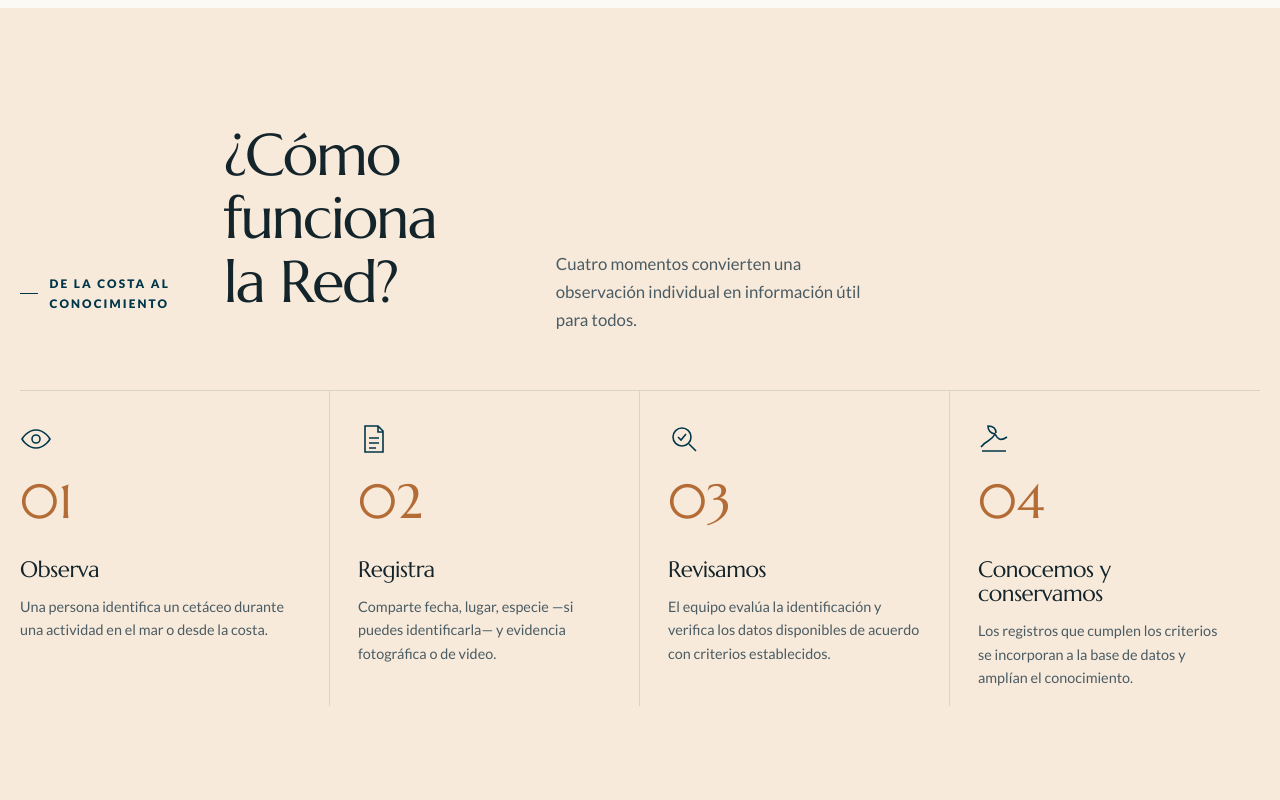
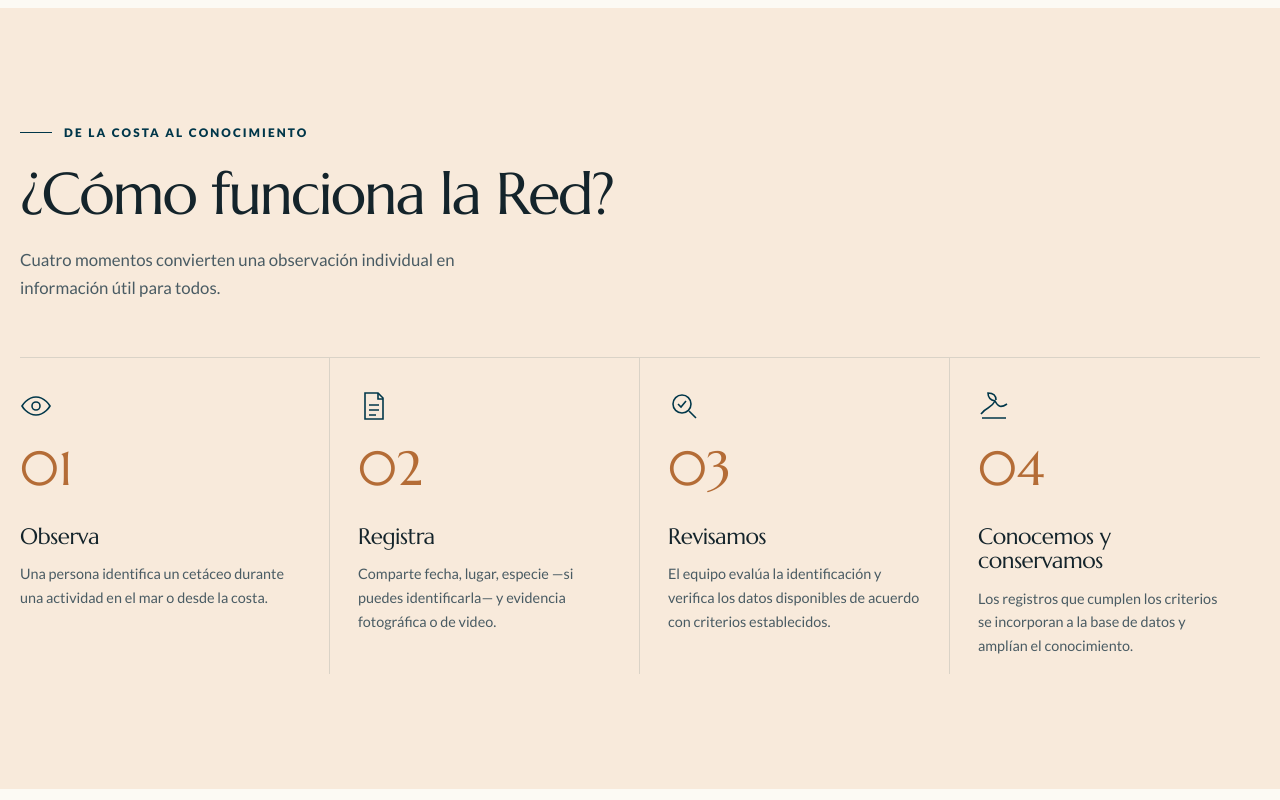
Before and after one commit to Israel159/cetaceos-peru, a plain HTML site: page sobre-la-red.html in a window 1280 px wide. Shown: the part 1480-2280 px from the top of the page. Drawn offline with Linux system fonts and the light colour scheme.

Commit message:
corrigiendo los saltos de linea

```diff
--- a/assets/css/styles.css
+++ b/assets/css/styles.css
@@ -715,3 +715,8 @@ li+li{margin-top:.55rem}
   .gallery-track{scroll-snap-type:none}
   .record-marker::after,.sight-pulse{display:none}
 }
+
+/* Encabezados interiores: contenido ordenado verticalmente */
+.section-heading:not(.species-heading):not(.gallery-heading) {
+  display: block;
+}
```
